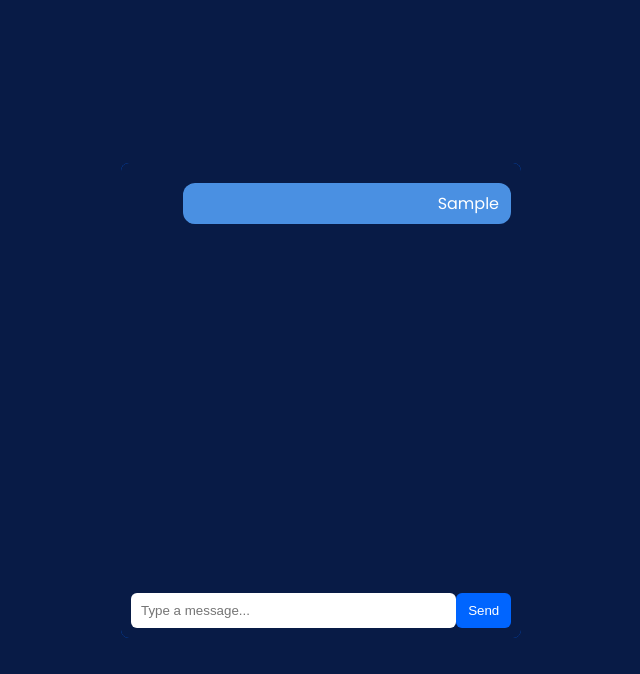
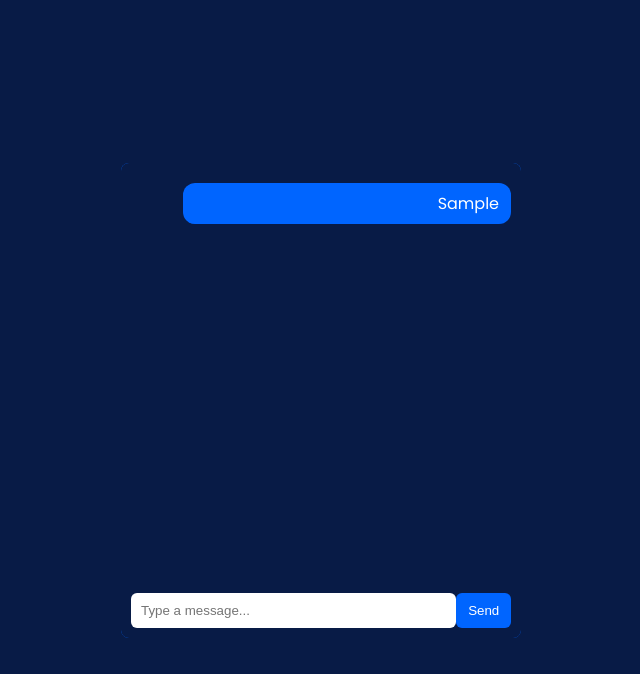
Before and after one commit to envisionlabsai/gpaiservicebot, a website: page index.html in a window 1280 px wide. Both pictures are taken after typing "Sample" into the empty fields and a click on the button "Send". Shown: the whole page, without its empty margins (319-959 px from the left). Drawn offline with Linux system fonts and the light colour scheme; no server answers.

```diff
--- a/index.html
+++ b/index.html
@@ -28,6 +28,19 @@
             height: 400px;
             overflow-y: auto;
             background-color: #081B46;
+            scrollbar-width: thin;
+            scrollbar-color: #0065FF transparent;
+        }
+        /* Customize scrollbar */
+        #messages::-webkit-scrollbar {
+            width: 6px;
+        }
+        #messages::-webkit-scrollbar-track {
+            background: transparent;
+        }
+        #messages::-webkit-scrollbar-thumb {
+            background-color: #0065FF;
+            border-radius: 10px;
         }
         .message {
             margin: 10px 0;
@@ -36,7 +49,7 @@
             max-width: 80%;
         }
         .user-message {
-            background-color: #4a90e2;
+            background-color: #0065FF;
             color: white;
             margin-left: auto;
             text-align: right;
```
